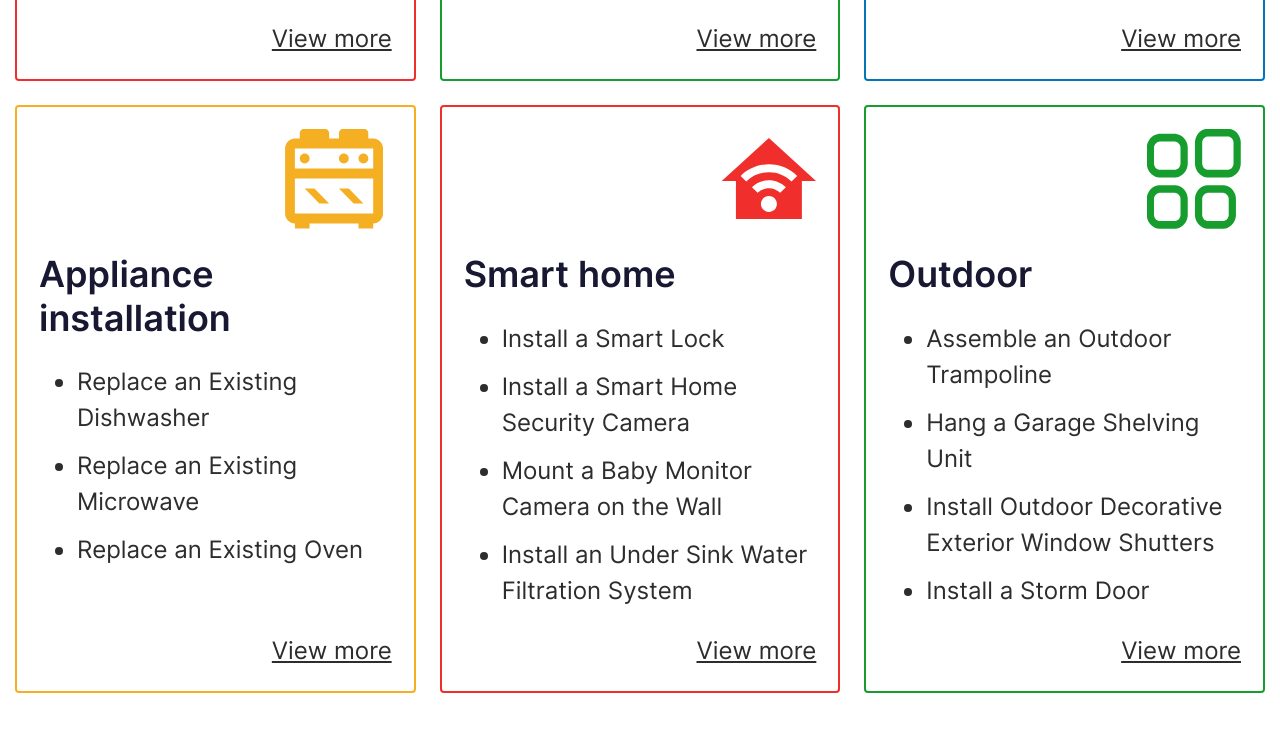
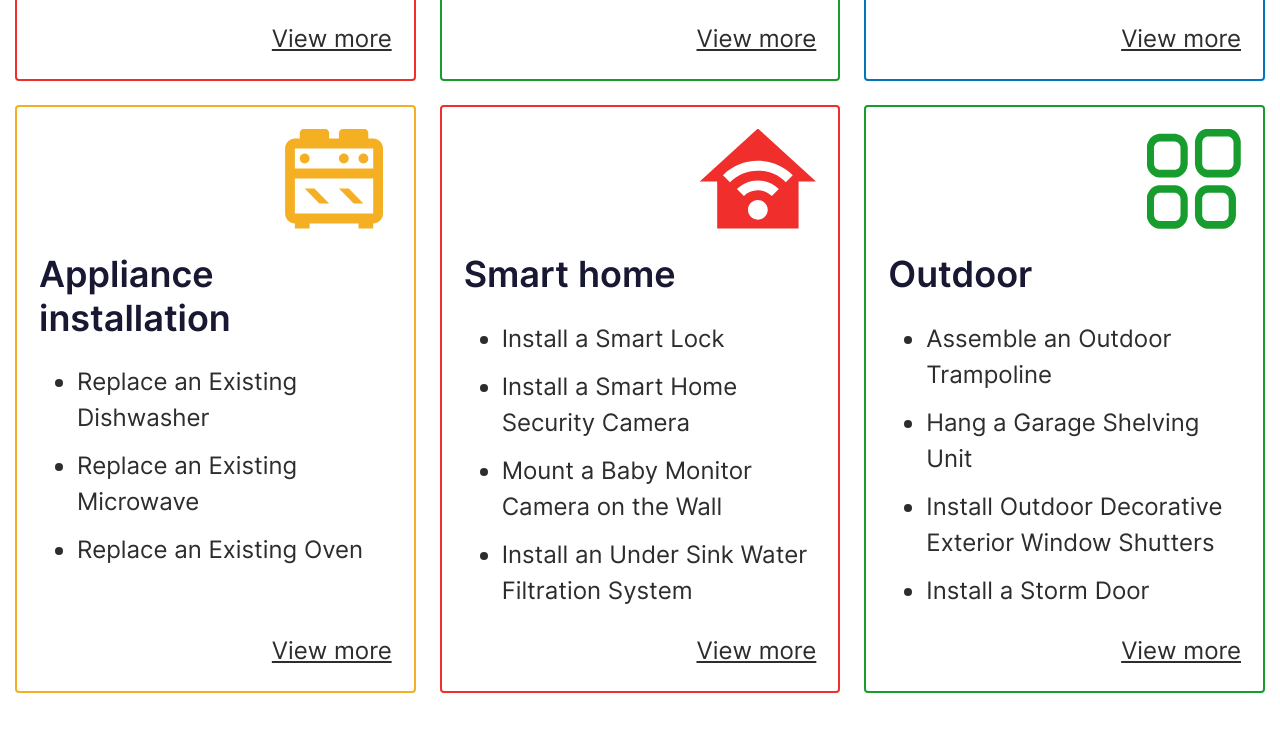
Before and after one commit to Sonyachna27/Development, a plain HTML site: page index.html in a window 1280 px wide. Shown: the part 1215-1946 px from the top of the page. Drawn offline with Linux system fonts and the light colour scheme.

Commit message:
add size

```diff
--- a/index.html
+++ b/index.html
@@ -120,7 +120,7 @@
               </div>
             </div>
             <div class="card">
-              <svg class="social-icon" viewBox="0 0 94 100">
+              <svg class="social-icon" viewBox="0 0 116 100">
                 <use href="./images/sprite.svg#home"></use>
               </svg>
               <div class="card__content">
```
